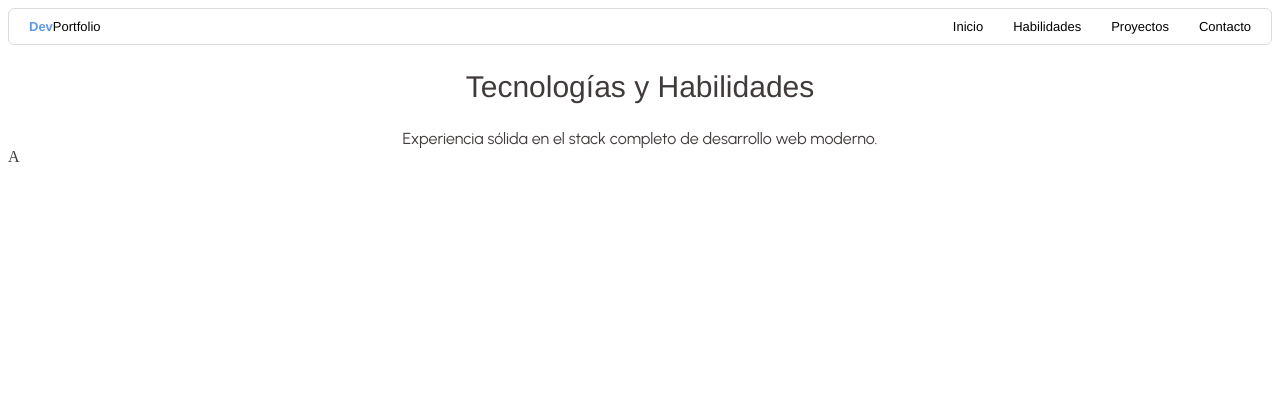
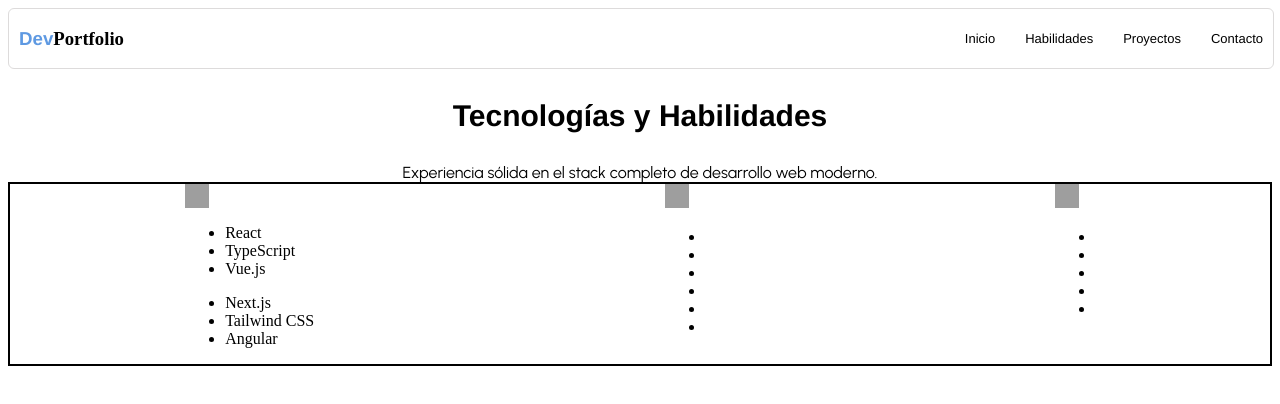
Before and after one commit to Franconicovicente/PrograIII-UTN, a plain HTML site: page Clase 02/habilidades.html in a window 1280 px wide. Drawn offline with Linux system fonts and the light colour scheme; grey boxes are pictures that could not be loaded.

Commit message:
Commit test

```diff
--- a/Clase 02/habilidades.css
+++ b/Clase 02/habilidades.css
@@ -10,19 +10,34 @@
 
 }
 
+
+
+.header-logo {
+    margin-left: 10px;
+}
+
+
+header{
+    display: flex;
+    align-items: center;
+    width: 100%;
+    border: 1px solid #dddbdb;
+    border-radius: 6px;
+
+}
+
+
+header div, header nav{
+    width: 50%;
+    /* flex : 1 */
+}
+
 .navegacion {
     display: flex;
-    justify-content: space-between;
+    justify-content: flex-end;
+    margin-right: 10px;
     font-size: 13px;
-    padding: 10px 20px;
-    border: 1px solid #dddbdb;
-    border-radius: 6px;
-}
-
-.nav_logo {
-    color: black;
-    text-decoration: none;
-    font-family: var(--fuente-primaria);
+    padding-left: 0;
 
 }
 
@@ -32,13 +47,15 @@
 }
 
 .nav_items {
+    display: flex;
     list-style-type: none;
-  margin: 0;
-  padding: 0;
-  display: flex;
-  gap: 30px;
-  font-family: var(--fuente-primaria);
+    margin: 0;
+    padding: 0;
+    display: flex;
+    gap: 30px;
+    font-family: var(--fuente-primaria);
 }
+
 
 .nav_items a{
     color: black;
@@ -53,14 +70,34 @@
     text-align: center;  /* centra el texto de los párrafos */
 }
 
-.contenedor_h1{
+.contenedor_h3{
     font-family: var(--fuente-primaria);
-    color: rgb(65, 58, 58);
-    font-weight: 400;
+    font-weight: 800;
     font-size: 30px;
 }
 
+.contenedor_fullstack {
+    color: var(--color-fuente);
+    font-family: 'Segoe UI', Tahoma, Geneva, Verdana, sans-serif;
+    margin-left: 5px;
+}
+
+
 p {
    margin:  0;
-   color: rgb(65, 58, 58);
 }
+
+
+.contenedor_tecnologias {
+
+    border: 2px solid;
+    display: flex;
+    justify-content: space-around;
+
+}
+
+.imagen_web{
+
+    display: flex;
+
+}
--- a/Clase 02/habilidades.html
+++ b/Clase 02/habilidades.html
@@ -11,8 +11,14 @@
 <body>
 
     <header>
+
+        <div class="header-logo">
+
+            <h3><strong class="nav_strong">Dev</strong>Portfolio</h3>
+
+        </div>
+
         <nav class="navegacion">
-            <a href="" class="nav_logo"><strong class="nav_strong">Dev</strong>Portfolio</a>
             <ul class="nav_items">
                 <li><a href="index.html">Inicio</a></li>
                 <li><a href="habilidades.html">Habilidades</a></li>
@@ -26,7 +32,7 @@
 
         <section class="contenedor_section">
 
-            <h2 class="contenedor_h1">Tecnologías y Habilidades</h2>
+            <h3 class="contenedor_h3">Tecnologías y Habilidades</h3>
 
 
             <p>Experiencia sólida en el stack completo de desarrollo web moderno.</p>
@@ -35,11 +41,59 @@
 
 
         </section>
-        <div class="contenedor_tecnologias">
+        <section class="contenedor_tecnologias">
 
-            <p>A</p>
+            <div class="contenedor_frontend">
 
-        </div>
+                <img src="https://cdn-icons-png.flaticon.com/128/3449/3449752.png" class="imagen_web" alt="web"
+                    width="24" height="24">
+
+                <ul class="contenedor_frontend_items">
+                    <li>React</li>
+                    <li>TypeScript</li>
+                    <li>Vue.js</li>
+                </ul>
+
+                <ul>
+                    <li>Next.js</li>
+                    <li>Tailwind CSS</li>
+                    <li>Angular</li>
+                </ul>
+
+
+            </div>
+
+            <div class="contenedor_backend">
+                <img src="https://cdn-icons-png.flaticon.com/128/9850/9850774.png" alt="base de datos" width="24"
+                    height="24">
+
+                <ul>
+                    <li></li>
+                    <li></li>
+                    <li></li>
+                    <li></li>
+                    <li></li>
+                    <li></li>
+                </ul>
+
+            </div>
+
+            <div class="contenedor_mobile">
+
+                <img src="https://cdn-icons-png.flaticon.com/128/0/191.png" alt="teléfono móvil " width="24"
+                    height="24">
+
+                <ul>
+                    <li></li>
+                    <li></li>
+                    <li></li>
+                    <li></li>
+                    <li></li>
+                </ul>
+
+            </div>
+
+        </section>
     </main>
 
 </body>
--- a/Clase 02/index.css
+++ b/Clase 02/index.css
@@ -99,7 +99,7 @@ p {
     color: var(--color-fuente);
     padding: 10px 20px;
     cursor: pointer;
-    border-color: gray;
+    border-color: var(--color-fuente);
 
      /* opcional para que se vean más modernos */
 }
```
